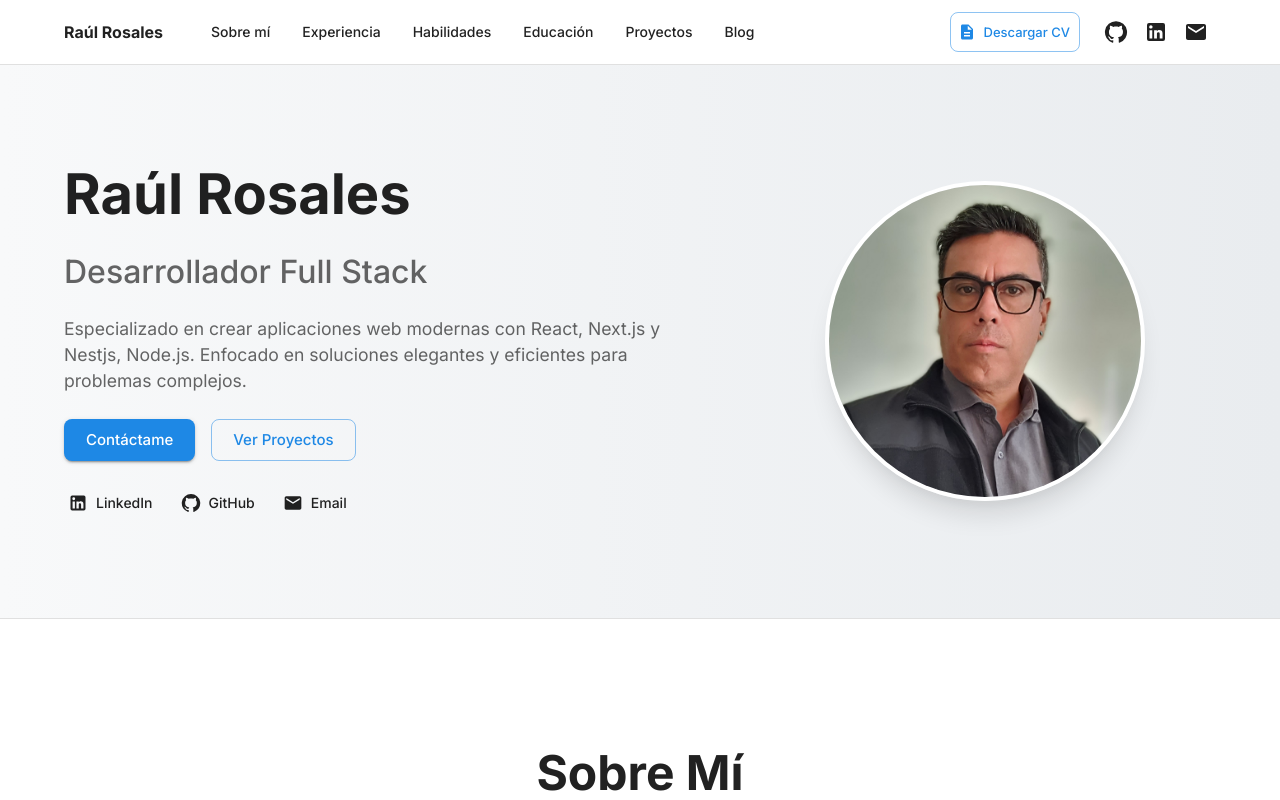
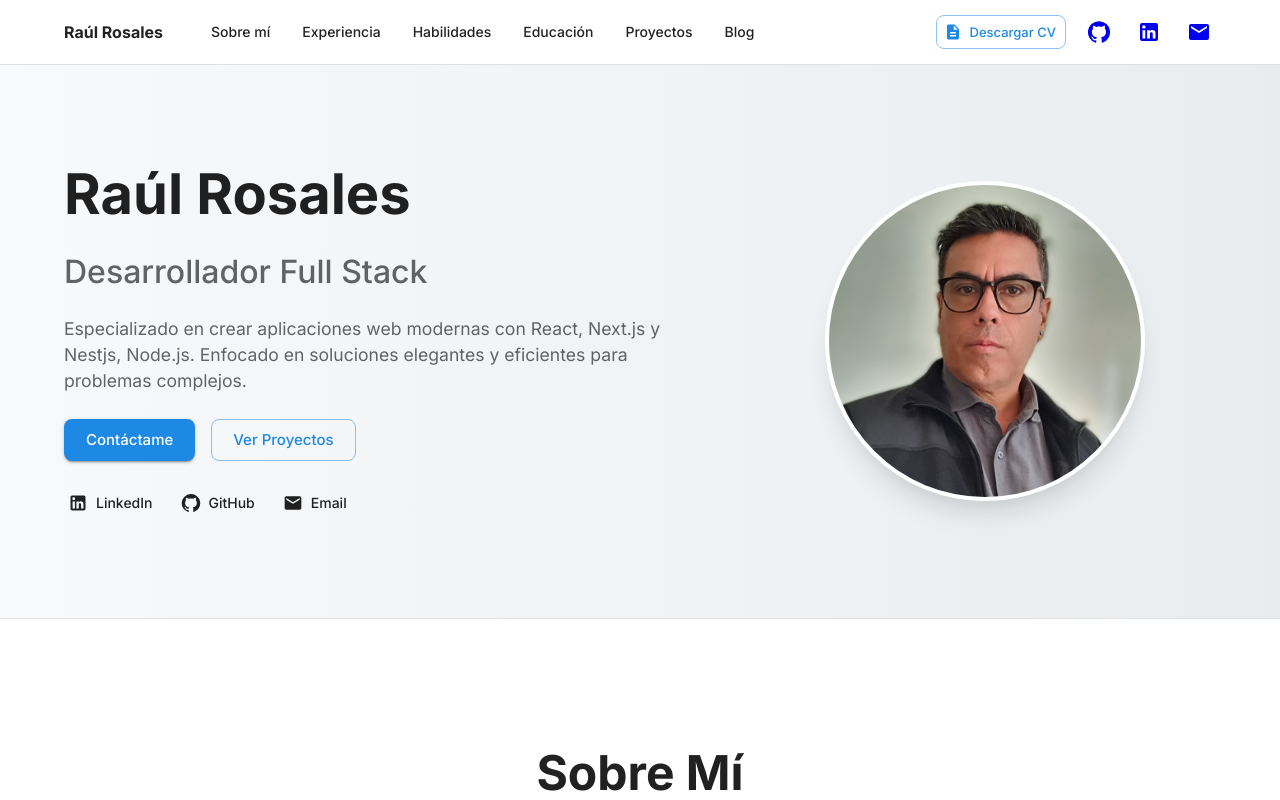
Before and after one commit to Artenlaclase/cv-RaulRosales, a Next.js app: page / in a window 1280 px wide. Shown: the top 800 px of the page. Built offline with nearby package versions, Linux system fonts and the light colour scheme; what @mui/material-nextjs would draw is missing.

Commit message:
enlaces navbar

```diff
--- a/src/components/Navbar.tsx
+++ b/src/components/Navbar.tsx
@@ -113,16 +113,22 @@ export default function Navbar() {
             )}
 
             {!isMobile && (
-              <Box>
-                <IconButton color="inherit" aria-label="GitHub">
+              <Box sx={{ display: "flex", gap: 2 }}>
+                <Link href="https://github.com/artenlaclase" passHref target="_blank" rel="noopener noreferrer">
+                  <IconButton size="small" color="inherit" aria-label="GitHub">
                     <GithubIcon />
                   </IconButton>
-                <IconButton color="inherit" aria-label="LinkedIn">
+                </Link>
+                <Link href="https://www.linkedin.com/in/raulrosalesrebolledo/" passHref target="_blank" rel="noopener noreferrer">
+                  <IconButton size="small" color="inherit" aria-label="LinkedIn">
                     <LinkedInIcon />
                   </IconButton>
-                <IconButton color="inherit" aria-label="Email">
+                </Link>
+                <Link href="mailto:tuemail@example.com" passHref>
+                  <IconButton size="small" color="inherit" aria-label="Email">
                     <MailIcon />
                   </IconButton>
+                </Link>
               </Box>
             )}
           </Box>
@@ -170,16 +176,22 @@ export default function Navbar() {
         <Divider />
 
         <Box sx={{ display: "flex", flexDirection: "column", p: 2 }}>
-          <Box sx={{ display: "flex", justifyContent: "center", mb: 2 }}>
-            <IconButton color="inherit" aria-label="GitHub">
+          <Box sx={{ display: "flex", gap: 2 }}>
+            <Link href="https://github.com/artenlaclase" passHref target="_blank" rel="noopener noreferrer">
+              <IconButton size="small" color="inherit" aria-label="GitHub">
                 <GithubIcon />
               </IconButton>
-            <IconButton color="inherit" aria-label="LinkedIn">
+            </Link>
+            <Link href="https://www.linkedin.com/in/raulrosalesrebolledo/" passHref target="_blank" rel="noopener noreferrer">
+              <IconButton size="small" color="inherit" aria-label="LinkedIn">
                 <LinkedInIcon />
               </IconButton>
-            <IconButton color="inherit" aria-label="Email">
+            </Link>
+            <Link href="mailto:tuemail@example.com" passHref>
+              <IconButton size="small" color="inherit" aria-label="Email">
                 <MailIcon />
               </IconButton>
+            </Link>
           </Box>
 
           <Button variant="outlined" startIcon={<DescriptionIcon />} fullWidth>
```
Lines whose indentation alone changed are shown as unchanged.
